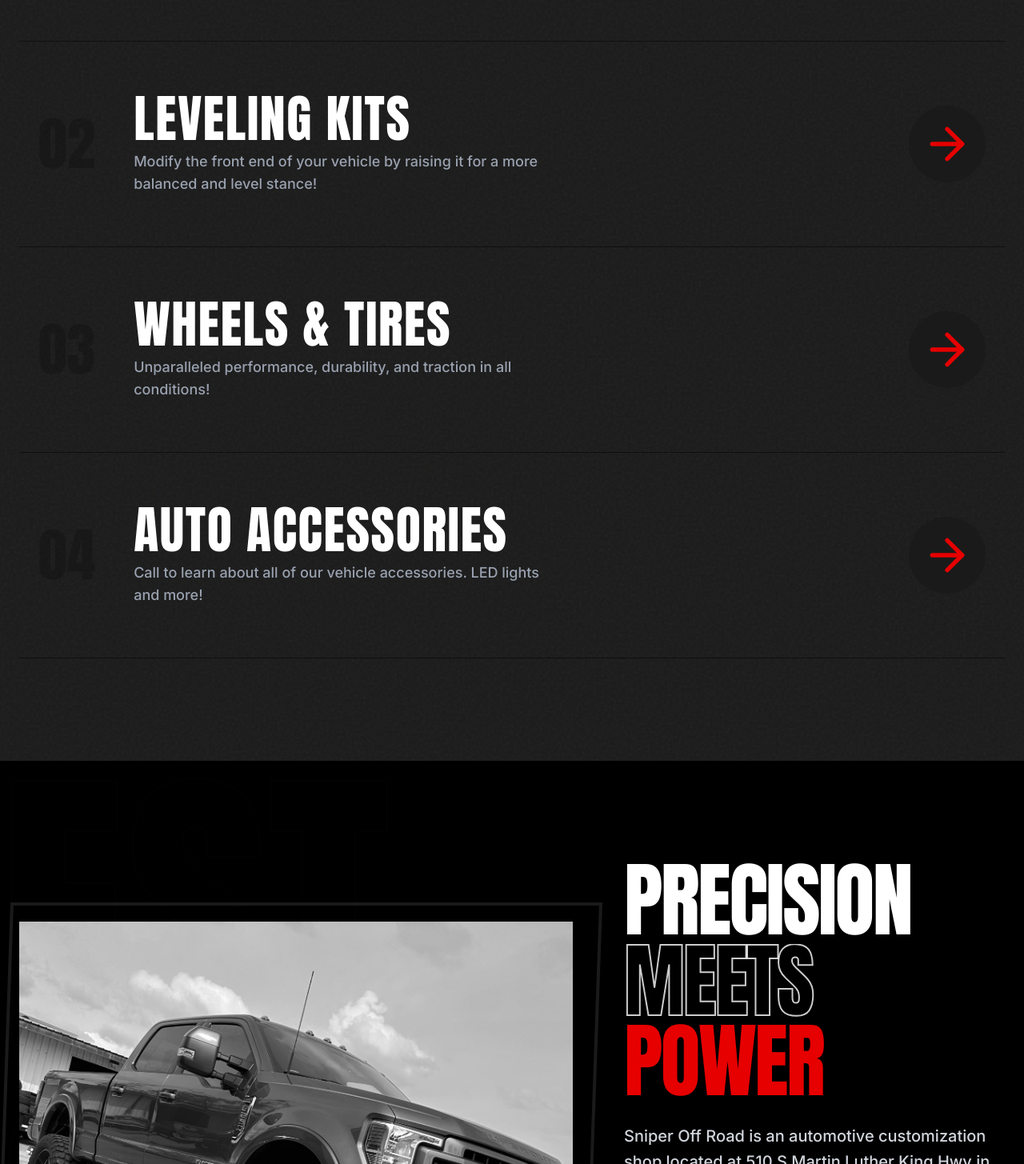
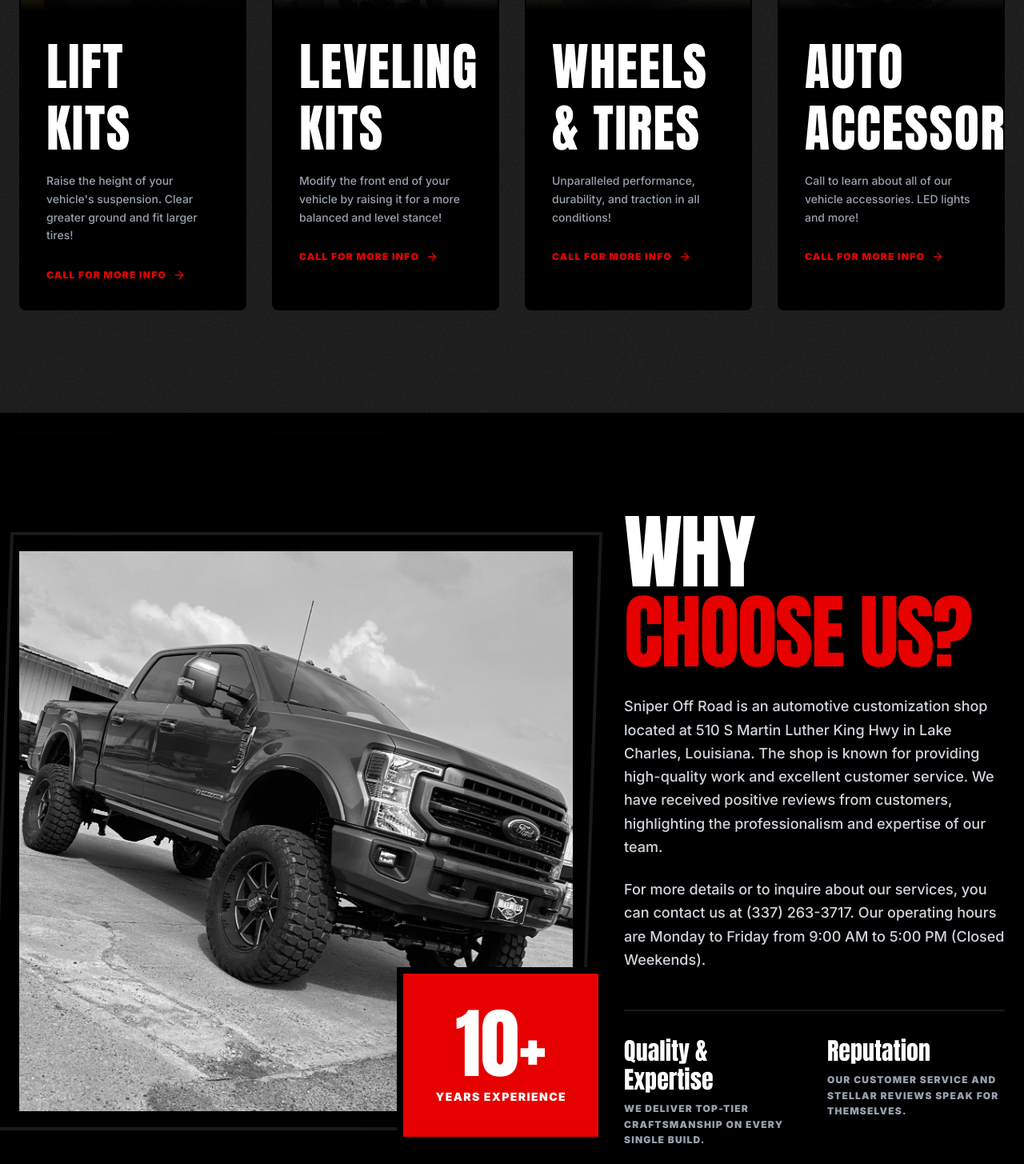
Before and after one commit to Founditmarketing/sniper, a React (Vite) app: page / in a window 1280 px wide. Shown: the part 1335-2790 px from the top of the page at 80% size. Built offline with nearby package versions, Linux system fonts and the light colour scheme.

Commit message:
refactor: remove custom cursor and hover image effects, update content

```diff
--- a/src/App.tsx
+++ b/src/App.tsx
@@ -1,13 +1,12 @@
 import React, { useState } from 'react';
 import { AnimatePresence } from 'motion/react';
-import { Navbar, Hero, Services, About, Gallery, Reviews, Footer, Preloader, CustomCursor } from './components';
+import { Navbar, Hero, Services, About, Gallery, Reviews, Footer, Preloader } from './components';
 
 export default function App() {
   const [loading, setLoading] = useState(true);
 
   return (
     <>
-      <CustomCursor />
       <AnimatePresence>
         {loading && <Preloader onComplete={() => setLoading(false)} />}
       </AnimatePresence>
--- a/src/components.tsx
+++ b/src/components.tsx
@@ -1,5 +1,5 @@
 import React, { useState, useEffect } from 'react';
-import { motion, AnimatePresence, useMotionValue, useSpring, useTransform } from 'motion/react';
+import { motion, AnimatePresence, useTransform } from 'motion/react';
 import {
   Menu, X, MapPin, Phone, Clock,
   ArrowRight, Crosshair, Instagram, Facebook, Youtube, Star, Quote, ChevronLeft, ChevronRight
@@ -99,98 +99,40 @@
     { title: "Auto Accessories", desc: "Call to learn about all of our vehicle accessories. LED lights and more!", image: IMAGES.services[3] }
   ];
 
-  const mouseX = useMotionValue(0);
-  const mouseY = useMotionValue(0);
-
-  const handleMouseMove = (e: React.MouseEvent) => {
-    const rect = e.currentTarget.getBoundingClientRect();
-    mouseX.set(e.clientX - rect.left);
-    mouseY.set(e.clientY - rect.top);
-  };
-
-  const springConfig = { damping: 25, stiffness: 300, mass: 0.5 };
-  const smoothX = useSpring(mouseX, springConfig);
-  const smoothY = useSpring(mouseY, springConfig);
-
-  const [activeService, setActiveService] = useState<number | null>(null);
-
   return (
     <section id="services" className="py-32 bg-gunmetal relative clip-diagonal-top -mt-10 z-20 bg-brushed-metal">
       <div className="max-w-7xl mx-auto px-6">
         <div className="flex flex-col md:flex-row justify-between items-end mb-16 gap-6">
           <div>
-            <h2 className="font-display text-6xl md:text-8xl uppercase tracking-tight mb-4 text-stroke-thick opacity-80">Our <span className="text-crimson text-stroke-none opacity-100">Arsenal</span></h2>
-            <p className="font-sans text-gray-400 max-w-xl text-xl font-medium">We don't just bolt on parts. We engineer complete systems designed to work together flawlessly.</p>
+            <h2 className="font-display text-6xl md:text-8xl uppercase tracking-tight mb-4 text-stroke-thick opacity-80">Our <span className="text-crimson text-stroke-none opacity-100">Services</span></h2>
+            <p className="font-sans text-gray-400 max-w-xl text-xl font-medium">We specialize in various customization services for off-road vehicles. Quality, Expertise, Customer Service, and Reputation you can trust.</p>
           </div>
         </div>
 
-        <div
-          className="border-t-4 border-ink relative"
-          onMouseMove={handleMouseMove}
-          onMouseLeave={() => setActiveService(null)}
-        >
-          {/* Following Image Box */}
-          <motion.div
-            className="hidden lg:block absolute z-30 pointer-events-none w-[400px] h-[250px] shadow-2xl skew-x-[-5deg] overflow-hidden"
-            style={{
-              left: smoothX,
-              top: smoothY,
-              x: '-50%',
-              y: '-50%'
-            }}
-            animate={{
-              opacity: activeService !== null ? 1 : 0,
-              scale: activeService !== null ? 1 : 0.8
-            }}
-            transition={{ opacity: { duration: 0.3 }, scale: { duration: 0.3 } }}
-          >
-            {activeService !== null && (
-              <>
-                <AnimatePresence mode="popLayout">
-                  <motion.img
-                    key={activeService}
-                    src={services[activeService].image}
-                    alt="Service"
-                    initial={{ scale: 1.2, opacity: 0 }}
-                    animate={{ scale: 1, opacity: 1 }}
-                    exit={{ scale: 0.8, opacity: 0 }}
-                    transition={{ duration: 0.4 }}
-                    className="w-full h-full object-cover"
-                  />
-                </AnimatePresence>
-                <div className="absolute inset-0 border-4 border-ink mix-blend-overlay"></div>
-              </>
-            )}
-          </motion.div>
-
+        <div className="grid grid-cols-1 md:grid-cols-2 lg:grid-cols-4 gap-8">
           {services.map((service, idx) => (
             <motion.div
               key={idx}
-              initial={{ opacity: 0, y: 20 }}
-              whileInView={{ opacity: 1, y: 0 }}
+              initial={{ opacity: 0, scale: 0.95 }}
+              whileInView={{ opacity: 1, scale: 1 }}
               viewport={{ once: true }}
               transition={{ delay: idx * 0.1 }}
-              onMouseEnter={() => setActiveService(idx)}
-              className="group relative border-b border-ink/50 py-10 md:py-16 flex flex-col md:flex-row items-start md:items-center justify-between hover:bg-crimson transition-colors duration-500 px-6 cursor-pointer overflow-hidden"
+              className="group relative overflow-hidden bg-ink border-2 border-ink/20 hover:border-crimson transition-colors duration-500 rounded-lg"
             >
-              <div className="relative z-10 flex flex-col md:flex-row md:items-center gap-4 md:gap-12 w-full md:w-auto">
-                <span className="font-display text-5xl sm:text-6xl md:text-7xl text-ink/20 group-hover:text-ink/40 transition-colors">0{idx + 1}</span>
-                <div>
-                  <h3 className="font-display text-4xl sm:text-5xl md:text-6xl uppercase tracking-wide mb-2 group-hover:text-ink transition-colors">{service.title}</h3>
-                  <p className="font-sans text-gray-400 group-hover:text-ink/80 max-w-lg text-base sm:text-lg font-medium transition-colors">{service.desc}</p>
+              <div className="h-48 w-full overflow-hidden relative">
+                <img src={service.image} alt={service.title} className="w-full h-full object-cover transition-transform duration-700 group-hover:scale-110 opacity-70 group-hover:opacity-100" />
+                <div className="absolute inset-0 bg-gradient-to-t from-ink via-transparent to-transparent"></div>
+              </div>
+              <div className="p-8 relative z-10">
+                <div className="flex justify-between items-center mb-4">
+                  <h3 className="font-display text-3xl uppercase tracking-wide group-hover:text-crimson transition-colors">{service.title}</h3>
+                  <span className="font-display text-2xl text-ink/40 group-hover:text-ink/10">0{idx + 1}</span>
                 </div>
-              </div>
-
-              {/* Mobile Image (Always visible on small screens to make it impressive) */}
-              <div className="block lg:hidden w-full h-48 mt-6 relative overflow-hidden border-2 border-ink/20 skew-x-[-2deg]">
-                <img src={service.image} alt={service.title} className="w-full h-full object-cover grayscale opacity-50 group-hover:opacity-100 group-hover:grayscale-0 transition-all duration-500 scale-105 group-hover:scale-100" />
-              </div>
-
-              <div className="mt-6 md:mt-0 relative z-10 text-crimson group-hover:text-ink transition-colors transform group-hover:translate-x-4 duration-300 self-end md:self-auto">
-                <Magnetic strength={20}>
-                  <div className="p-4 bg-ink/10 rounded-full backdrop-blur-sm group-hover:bg-white/20 transition-colors">
-                    <ArrowRight className="w-10 h-10 md:w-16 md:h-16" />
-                  </div>
+                <p className="font-sans text-gray-400 text-sm font-medium leading-relaxed mb-6">{service.desc}</p>
+                <Magnetic strength={10}>
+                  <a href="tel:3372633717" className="inline-flex items-center gap-2 text-crimson hover:text-white font-sans font-black text-xs uppercase tracking-widest transition-colors">
+                    Call For More Info <ArrowRight className="w-4 h-4" />
+                  </a>
                 </Magnetic>
               </div>
             </motion.div>
@@ -238,31 +180,30 @@
             className="lg:col-span-5"
           >
             <h2 className="font-display text-4xl md:text-6xl lg:text-7xl uppercase tracking-tight mb-8 leading-[0.9] flex flex-col gap-1 md:gap-2">
-              <div className="overflow-hidden"><motion.span initial={{ y: "100%" }} whileInView={{ y: 0 }} viewport={{ once: true }} transition={{ duration: 0.8, ease: [0.33, 1, 0.68, 1] }} className="block">Precision</motion.span></div>
-              <div className="overflow-hidden"><motion.span initial={{ y: "100%" }} whileInView={{ y: 0 }} viewport={{ once: true }} transition={{ duration: 0.8, delay: 0.1, ease: [0.33, 1, 0.68, 1] }} className="block text-transparent bg-clip-text stroke-white text-stroke-thick">Meets</motion.span></div>
-              <div className="overflow-hidden"><motion.span initial={{ y: "100%" }} whileInView={{ y: 0 }} viewport={{ once: true }} transition={{ duration: 0.8, delay: 0.2, ease: [0.33, 1, 0.68, 1] }} className="block text-crimson">Power</motion.span></div>
+              <div className="overflow-hidden"><motion.span initial={{ y: "100%" }} whileInView={{ y: 0 }} viewport={{ once: true }} transition={{ duration: 0.8, ease: [0.33, 1, 0.68, 1] }} className="block">Why</motion.span></div>
+              <div className="overflow-hidden"><motion.span initial={{ y: "100%" }} whileInView={{ y: 0 }} viewport={{ once: true }} transition={{ duration: 0.8, delay: 0.1, ease: [0.33, 1, 0.68, 1] }} className="block text-crimson">Choose Us?</motion.span></div>
             </h2>
 
-            <div className="space-y-6 font-sans text-gray-300 text-xl leading-relaxed font-medium">
+            <div className="space-y-6 font-sans text-gray-300 text-lg leading-relaxed font-medium">
               <motion.p initial={{ opacity: 0, y: 20 }} whileInView={{ opacity: 1, y: 0 }} viewport={{ once: true }} transition={{ duration: 0.5, delay: 0.4 }}>
-                Sniper Off Road is an automotive customization shop located at 510 S Martin Luther King Hwy in Lake Charles, Louisiana. We specialize in various customization services for off-road vehicles.
+                Sniper Off Road is an automotive customization shop located at 510 S Martin Luther King Hwy in Lake Charles, Louisiana. The shop is known for providing high-quality work and excellent customer service. We have received positive reviews from customers, highlighting the professionalism and expertise of our team.
               </motion.p>
               <motion.p initial={{ opacity: 0, y: 20 }} whileInView={{ opacity: 1, y: 0 }} viewport={{ once: true }} transition={{ duration: 0.5, delay: 0.6 }}>
-                The shop is known for providing high-quality work and excellent customer service. We have received positive reviews from customers, highlighting the professionalism and expertise of our team.
+                For more details or to inquire about our services, you can contact us at (337) 263-3717. Our operating hours are Monday to Friday from 9:00 AM to 5:00 PM (Closed Weekends).
               </motion.p>
             </div>
 
             <motion.div
               initial={{ opacity: 0, y: 20 }} whileInView={{ opacity: 1, y: 0 }} viewport={{ once: true }} transition={{ duration: 0.5, delay: 0.8 }}
-              className="grid grid-cols-2 gap-8 mt-16 pt-12 border-t-4 border-gunmetal"
+              className="grid grid-cols-2 gap-8 mt-12 pt-8 border-t-2 border-gunmetal"
             >
               <div>
-                <div className="font-display text-6xl text-white mb-2">500+</div>
-                <div className="font-sans text-sm font-black text-crimson uppercase tracking-widest">Builds Completed</div>
+                <div className="font-display text-3xl text-white mb-2">Quality & Expertise</div>
+                <div className="font-sans text-xs font-black text-gray-400 uppercase tracking-widest leading-relaxed">We deliver top-tier craftsmanship on every single build.</div>
               </div>
               <div>
-                <div className="font-display text-6xl text-white mb-2">100%</div>
-                <div className="font-sans text-sm font-black text-crimson uppercase tracking-widest">Satisfaction</div>
+                <div className="font-display text-3xl text-white mb-2">Reputation</div>
+                <div className="font-sans text-xs font-black text-gray-400 uppercase tracking-widest leading-relaxed">Our customer service and stellar reviews speak for themselves.</div>
               </div>
             </motion.div>
           </motion.div>
@@ -487,76 +428,7 @@
   );
 }
 
-function CustomCursor() {
-  const cursorX = useMotionValue(-100);
-  const cursorY = useMotionValue(-100);
 
-  const springX = useSpring(cursorX, { damping: 25, stiffness: 700, mass: 0.5 });
-  const springY = useSpring(cursorY, { damping: 25, stiffness: 700, mass: 0.5 });
-
-  const cursorXOuter = useMotionValue(-100);
-  const cursorYOuter = useMotionValue(-100);
-
-  const springXOuter = useSpring(cursorXOuter, { damping: 30, stiffness: 400, mass: 0.8 });
-  const springYOuter = useSpring(cursorYOuter, { damping: 30, stiffness: 400, mass: 0.8 });
-
-  const [isHovering, setIsHovering] = useState(false);
-
-  useEffect(() => {
-    const updateMousePosition = (e: MouseEvent) => {
-      cursorX.set(e.clientX - 8);
-      cursorY.set(e.clientY - 8);
-      cursorXOuter.set(e.clientX - 24);
-      cursorYOuter.set(e.clientY - 24);
-    };
-
-    const handleMouseOver = (e: MouseEvent) => {
-      const target = e.target as HTMLElement;
-      if (
-        target.tagName.toLowerCase() === 'a' ||
-        target.tagName.toLowerCase() === 'button' ||
-        target.closest('a') ||
-        target.closest('button') ||
-        target.parentElement?.tagName.toLowerCase() === 'a' ||
-        target.parentElement?.tagName.toLowerCase() === 'button'
-      ) {
-        setIsHovering(true);
-      } else {
-        setIsHovering(false);
-      }
-    };
-
-    window.addEventListener('mousemove', updateMousePosition);
-    window.addEventListener('mouseover', handleMouseOver);
-
-    return () => {
-      window.removeEventListener('mousemove', updateMousePosition);
-      window.removeEventListener('mouseover', handleMouseOver);
-    };
-  }, [cursorX, cursorY, cursorXOuter, cursorYOuter]);
-
-  return (
-    <>
-      <motion.div
-        className="fixed top-0 left-0 w-4 h-4 bg-crimson rounded-full pointer-events-none z-[100] mix-blend-difference hidden md:block select-none"
-        style={{ x: springX, y: springY }}
-        animate={{
-          scale: isHovering ? 2.5 : 1,
-        }}
-        transition={{ type: "tween", ease: "backOut", duration: 0.15 }}
-      />
-      <motion.div
-        className="fixed top-0 left-0 w-12 h-12 border-2 border-crimson rounded-full pointer-events-none z-[99] hidden md:block select-none"
-        style={{ x: springXOuter, y: springYOuter }}
-        animate={{
-          scale: isHovering ? 1.5 : 1,
-          opacity: isHovering ? 0 : 0.6
-        }}
-        transition={{ type: "tween", ease: "easeOut", duration: 0.3 }}
-      />
-    </>
-  );
-}
 
 function Preloader({ onComplete }: { onComplete: () => void }) {
   const [progress, setProgress] = useState(0);
@@ -605,4 +477,4 @@
   );
 }
 
-export { Navbar, Hero, Services, About, Gallery, Reviews, Footer, Preloader, CustomCursor };
+export { Navbar, Hero, Services, About, Gallery, Reviews, Footer, Preloader };
```
